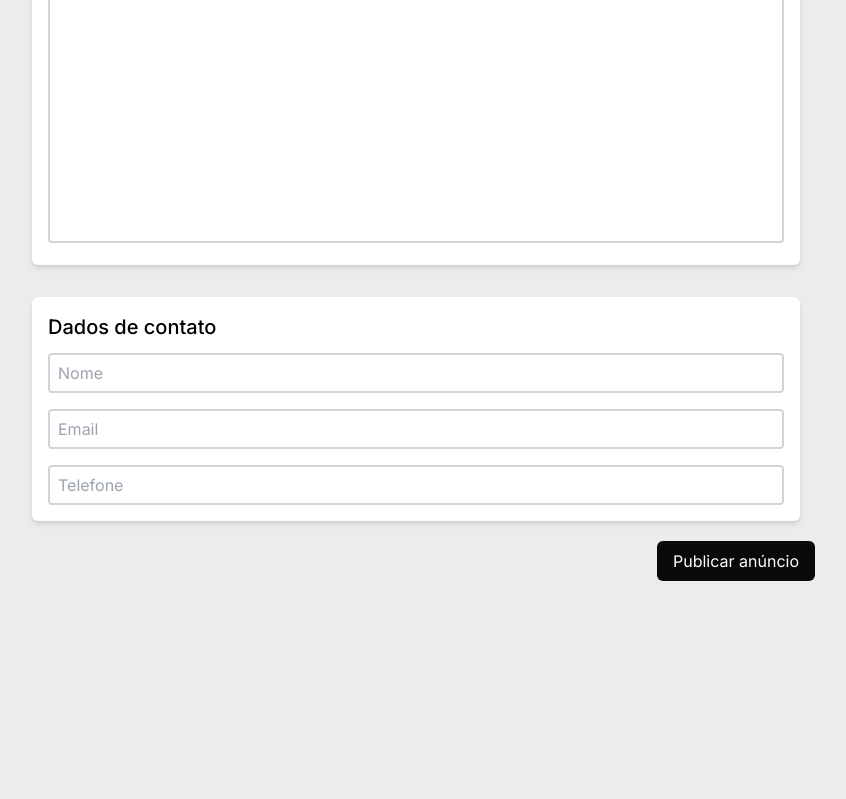
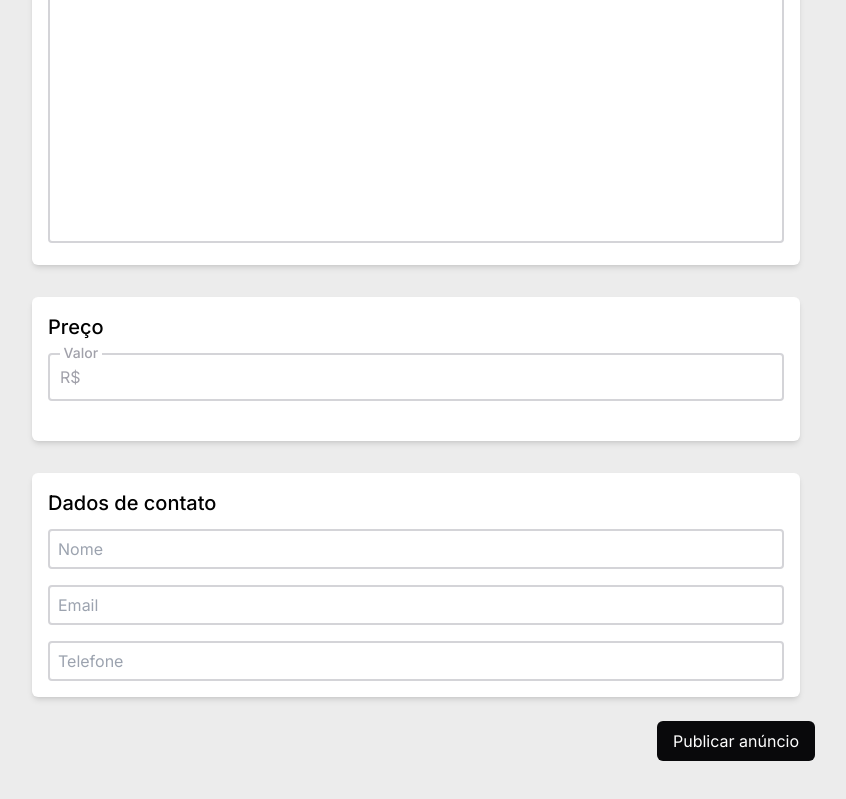
Before and after one commit to PabloJesusdaSilva/Anunx, a Next.js app: page /publish in a window 1280 px wide. Shown: the part 667-1466 px from the top of the page, without its empty margins (224-1070 px from the left). Before the commit the page ends 1304 px from the top, so only its background shows below. Built offline with nearby package versions, Linux system fonts and the light colour scheme.

Commit message:
:feat: Criando input de preço

```diff
--- a/src/app/publish/page.jsx
+++ b/src/app/publish/page.jsx
@@ -44,6 +44,14 @@ const Publish = () => {
                name='description' cols='30' rows='10' />
          </article>
 
+         <article className='w-3/5 p-4 mt-8 rounded-md shadow-md bg-white'>
+            <label className='text-xl font-medium'>Preço</label>
+            <label className='relative top-6 -left-11 p-1 text-sm font-medium bg-white text-zinc-400'>Valor</label>
+            <input className='w-full h-12 mt-3 pl-9 border-2 border-zinc-300 rounded'
+               type='tel' />
+            <span className='relative -top-9 left-3 text-zinc-400'>R$</span>
+         </article>
+
          <article className='w-3/5 gap-2 p-4 mt-8 rounded-md shadow-md bg-white'>
             <label className='text-xl font-medium'>Dados de contato</label>
             <form>
@@ -56,7 +64,7 @@ const Publish = () => {
             </form>
          </article>
 
-         <button className='relative left-80 mt-5 py-2 px-4 rounded-md bg-zinc-950 text-white'>Publicar anúncio</button>
+         <button className='relative left-80 mt-6 py-2 px-4 rounded-md bg-zinc-950 text-white'>Publicar anúncio</button>
       </main>
    );
 }
```
